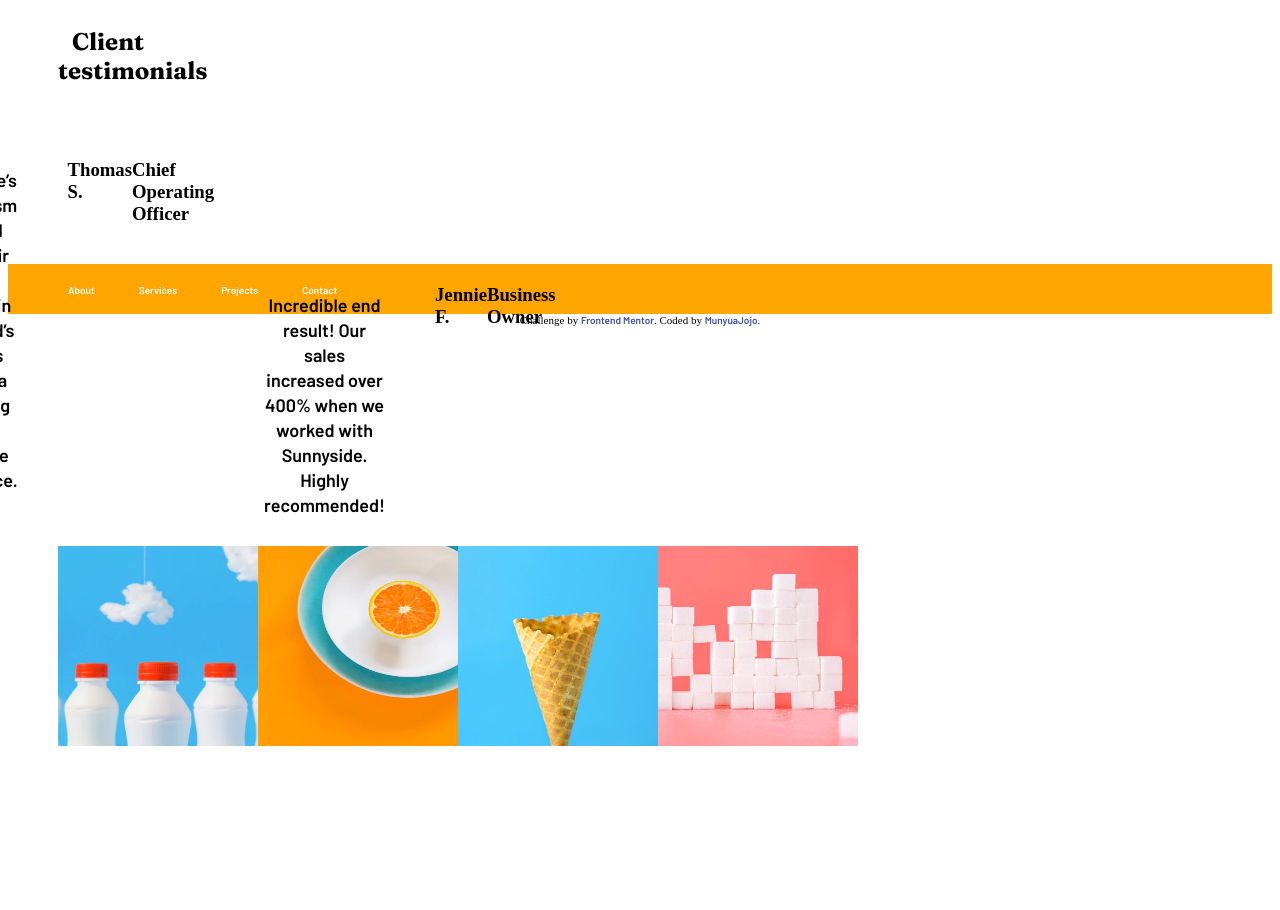
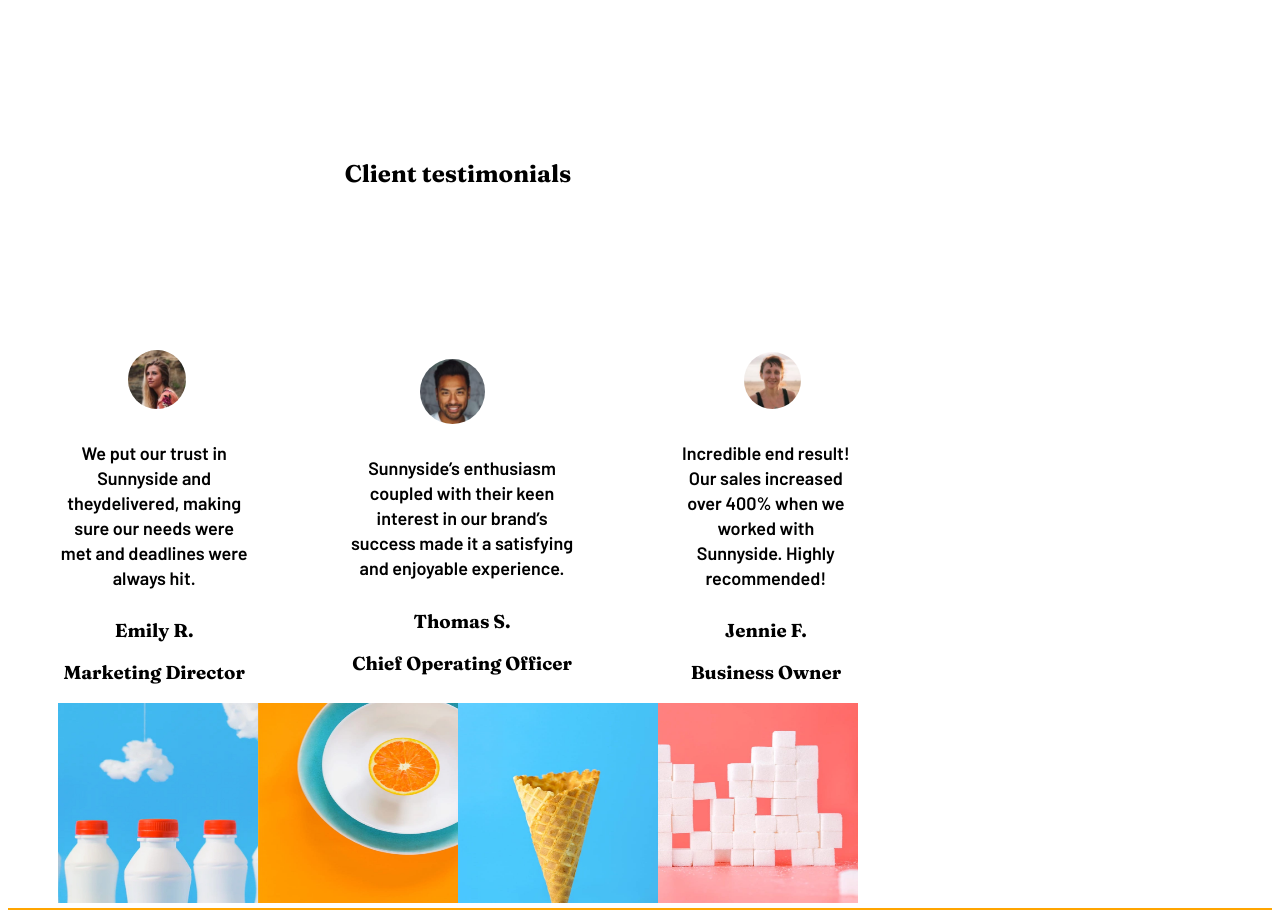
Before and after one commit to munyuajojo/sunnyside-agency-landing-page-main, a plain HTML site: page index.html in a window 1280 px wide. Shown: the part 1019-1929 px from the top of the page. Before the commit the page ends 1769 px from the top, so only its background shows below. Drawn offline with Linux system fonts and the light colour scheme.

Commit message:
Edits on testimonials layout

```diff
--- a/img.css
+++ b/img.css
@@ -1,8 +1,5 @@
 @media only screen and (max-width: 400px) {
-    header {
-        background-image: url(./images/desktop/image-header.jpg);
-        background-size: auto;
-      }
+
 
           img[src="./images/desktop/image-transform.jpg"]{
             width: 50%;
@@ -19,10 +16,6 @@
 
 /*Min Screen*/
 @media only screen and (min-width: 400px) {
-    header {
-        background-image: url(./images/desktop/image-header.jpg);
-        background-size: 50% 50%;
-      }
 
           img[src="./images/desktop/image-transform.jpg"]{
             width: 50%;
@@ -36,3 +29,43 @@
 
 
   }
+
+
+img[src="./images/image-emily.jpg"]{
+    border-radius: 50%;
+    justify-content: center;
+    align-items: center;
+    height: 20%;
+    width: 20%;
+    position: relative;
+    left:120px;
+
+}
+
+img[src="./images/image-thomas.jpg"]{
+    border-radius: 50%;
+    justify-content: center;
+    align-items: center;
+    height: 20%;
+    width: 20%;
+    position: relative;
+    left:120px;
+}
+
+img[src="./images/image-jennie.jpg"]{
+    border-radius: 50%;
+    justify-content: center;
+    align-items: center;
+    height: 20%;
+    width: 20%;
+    position: relative;
+    left:120px;
+}
+
+img[src="./images/desktop/image-header.jpg"]{
+    justify-content: center;
+    align-items: center;
+    height: 100%;
+    width: 20%;
+    display:block;
+}
--- a/index.html
+++ b/index.html
@@ -106,18 +106,21 @@
             <div class="testimonials">
               <div class="testimonial-flex">
                 <div class="testimonial1">
-                  <p>We put our trust in Sunnyside and they delivered, making sure our needs were met and deadlines were always hit.</p>
+                  <img src="./images/image-emily.jpg" alt="">
+                  <p class="testimonial-p">We put our trust in Sunnyside and they<span>delivered, making sure our needs were met and deadlines were always hit.</span> </p>
                   <h3 class="name">Emily R.</h3>
                     <h3 class="title">Marketing Director</h3>
                 </div>
 
                 <div class="testimonial2">
+                  <img src="./images/image-thomas.jpg" alt="">
                   <p>Sunnyside’s enthusiasm coupled with their keen interest in our brand’s success made it a satisfying and enjoyable experience.</p>
                     <h3 class="name">Thomas S.</h3>
                     <h3 class="title"> Chief Operating Officer</h3>
                 </div>
 
                 <div class="testimonial3">
+                  <img src="./images/image-jennie.jpg" alt="">
                   <p>Incredible end result! Our sales increased over 400% when we worked with Sunnyside. Highly recommended!</p>
                     <h3 class="name">Jennie F.</h3>
                     <h3 class="title">Business Owner</h3>
--- a/main.css
+++ b/main.css
@@ -10,6 +10,7 @@
     display: flex;
     align-items: center;
     align-content: center;
+
 }
 
 .main-transform >*{
@@ -59,7 +60,8 @@
 .main-testimonials{
     display: grid;
     align-items: center;
-    grid-template-columns: repeat(2, 100px);
+    grid-template-rows: repeat(2, 1fr);
+    width: auto;
 
 }
 
@@ -74,25 +76,27 @@
     flex-direction: row;
     justify-content: center;
     align-items: center;
-    position: relative;
+    width: auto;
 }
 
 
 .testimonial1{
-    display: flex;
     align-self: flex-start;
+    word-wrap: break-word;
+    font-size: 16px;
+    position: relative;
 }
 
 .testimonial2{
-    display: flex;
     align-self: center;
-
+    word-wrap: break-word;
+    font-size: 16px;
 }
 
 .testimonial3{
-    display: flex;
     align-self: flex-end;
-
+    word-wrap: break-word;
+    font-size: 16px;
 }
 
 .bottom-img{
--- a/style.css
+++ b/style.css
@@ -1,27 +1,34 @@
 .container {
+    height:100%;
     display: grid;
     grid-gap:1px;
     grid-template-columns: repeat(12, 1fr);
-    grid-template-rows: 200px 1000px 50px;
+    grid-template-rows: 200px auto 50px;
+    grid-template-areas:
+    "h h h h h h h h h h h h"
+    "c c c c c c c c c c c c"
+    "f f f f f f f f f f f f"
+    ;
 }
 
 .header {
     background-image: url(./images/desktop/image-header.jpg);
     background-position: center;
     background-repeat: no-repeat;
-    background-size: 50% 50%;
     /** The below script lets the header span across the entire first row, the header will start at the 1st column row and end at the 3rd column line.**/
-    grid-column: 1 / -1;
+    grid-area: h;
 
 }
 
 .content {
-    grid-column: 1 / -1;
+    grid-area: c;
 }
 
 .footer {
     background-color: orange;
-    grid-column: 1 / -1;
+    grid-area: f;
+    justify-content: center;
+    align-items: center;
 }
 
 
@@ -29,7 +36,7 @@
 h1{
     text-align:center;
     font-family: 'Barlow', sans-serif;
-font-family: 'Fraunces', serif;
+    font-family: 'Fraunces', serif;
 }
 
 
@@ -37,10 +44,14 @@ h2{
     text-align: center;
     padding:10px 50px 10px 50px;
     font-family: 'Barlow', sans-serif;
-font-family: 'Fraunces', serif;
+    font-family: 'Fraunces', serif;
 }
 
-
+h3{
+    text-align:center;
+    font-family: 'Barlow', sans-serif;
+    font-family: 'Fraunces', serif;
+}
 p{
     line-height:25px;
     padding:10px 50px 10px 50px;
@@ -49,6 +60,15 @@ p{
     font-family: 'Barlow', sans-serif;
 }
 
+.name{
+    font-weight:100;
+
+}
+.name, .title {
+    justify-content: center;
+    align-items: center;
+    text-align: center;
+}
 /*Nav*/
 li,a {
     font-family: 'Barlow', sans-serif;
```
